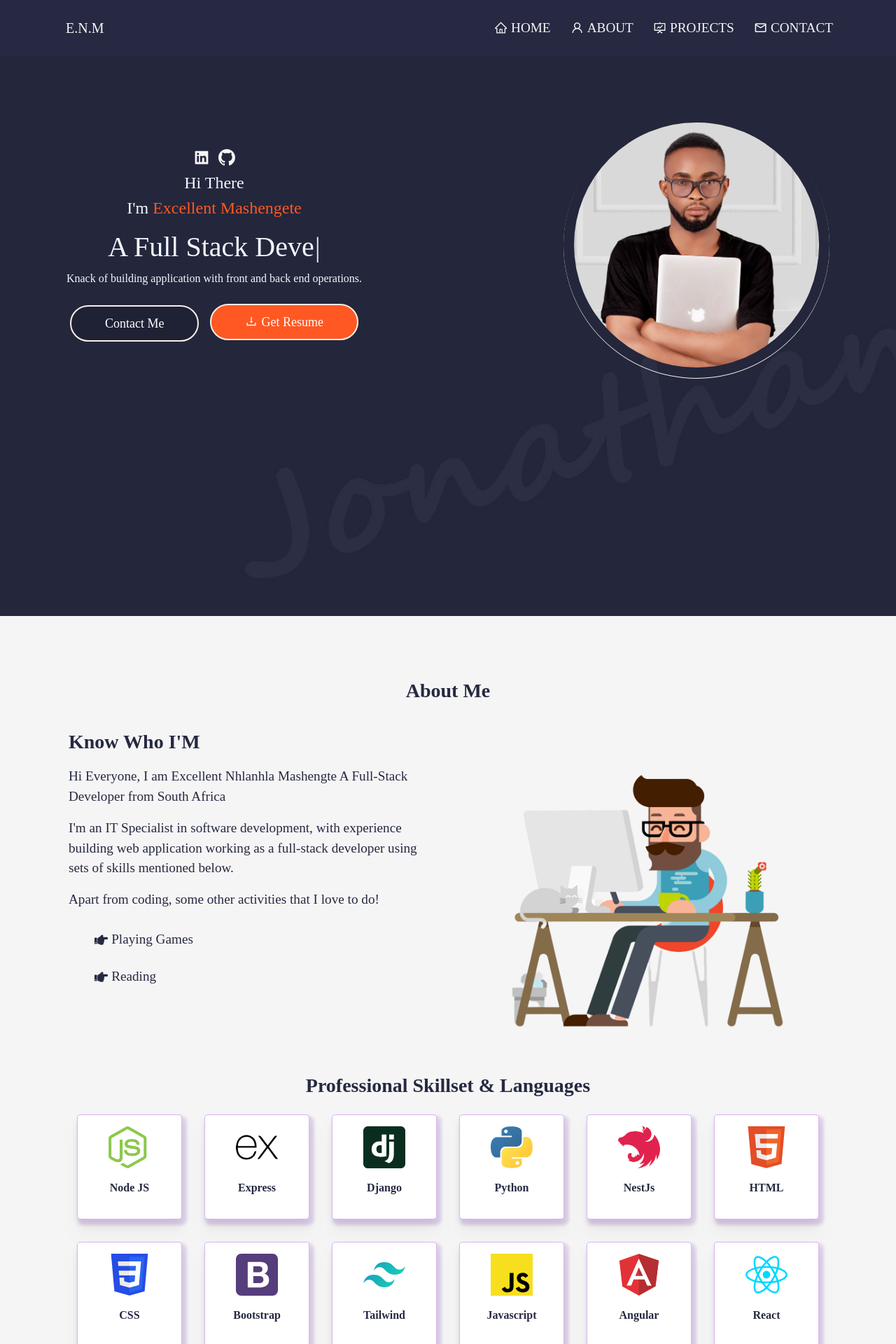
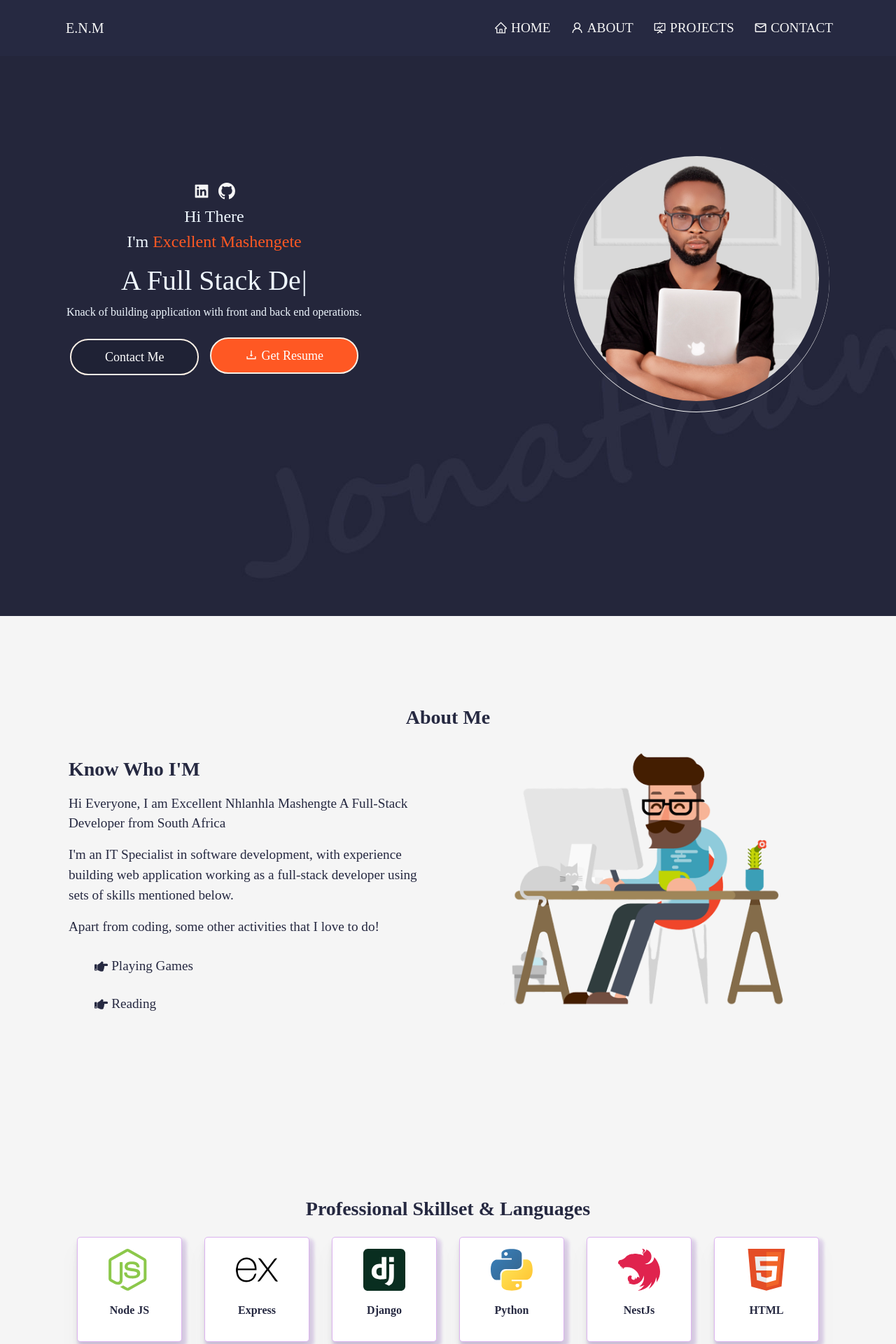
Before and after one commit to Excellent-Mashengete/react-portfolio, a React (Create React App) app: page / in a window 1280 px wide. Shown: the top 1920 px of the page at 70% size. Built offline with nearby package versions, Linux system fonts and the light colour scheme.

Commit message:
complete app

```diff
--- a/src/Data/skills.js
+++ b/src/Data/skills.js
@@ -6,8 +6,6 @@ export const skillsData = [
     "NestJs",
     "HTML",
     "CSS",
-    "Bootstrap",
-    "Tailwind",
     "Javascript",
     "Angular",
     "React",
--- a/src/components/About/about.css
+++ b/src/components/About/about.css
@@ -6,7 +6,10 @@
 
 @media screen and (min-width: 1024px) {
     .about-parent{
-        padding-top: 7%;
+        padding-top: 10%;
+    }
+    .about-skills{
+        padding-top: 5%;
     }
 
 }
--- a/src/components/Home/home.css
+++ b/src/components/Home/home.css
@@ -10,3 +10,8 @@
         padding-top: 10%;
     }
 }
+@media screen and (min-width: 1024px) {
+    .profile{
+        padding-top: 10%;
+    }
+}
--- a/src/components/Home/home.jsx
+++ b/src/components/Home/home.jsx
@@ -3,12 +3,11 @@ import Profile from './Profile/profile';
 
 function Home(){
     return(
-
-            <div className='home-container'>
-                <div className='profile lg:xl:pt-20'>
-                    <Profile />
-                </div>
+        <div className='home-container'>
+            <div className='profile '>
+                <Profile />
             </div>
+        </div>
     );
 }
 export default Home;
--- a/src/components/Navbar/navbar.css
+++ b/src/components/Navbar/navbar.css
@@ -54,6 +54,7 @@
 .navbar-nav .nav-link.active {
     color: var(--dark-orange)!important;
 }
+
 /* Styling a static navbar */
 .navbar {
     font-family: "Poppins";
@@ -69,6 +70,7 @@
     position: relative;
     width: 100%;
 }
+@media screen  and (min-width: 1024px){
     /* Create line below nav links and hide the lines created */
     .navbar-nav .nav-link:before {
         content: "";
@@ -129,6 +131,13 @@
         visibility: visible;
         width: 80%;
     }
+}
+
+@media screen and (max-width:1023px) {
+    .navbar .container{
+        background-color: var(--font-color);
+    }
+}
 
 /*
 .sticky .navbar-brand, .sticky .navbar-brand:hover, .sticky .navbar-nav .nav-link{
--- a/src/components/Navbar/navbar.jsx
+++ b/src/components/Navbar/navbar.jsx
@@ -19,7 +19,7 @@ function Header() {
 
   return (
       <Navbar collapseOnSelect expand="lg" sticky='top' className={navColour ? "sticky" : "navbar"} >
-        <Container >
+        <Container  >
           <Navbar.Brand href="#">E.N.M</Navbar.Brand>
           <Navbar.Toggle className="text-white" aria-controls="responsive-navbar-nav" >
             <span></span>
--- a/src/components/Profile/profile.css
+++ b/src/components/Profile/profile.css
@@ -15,8 +15,11 @@
 }
 
 .card-profile .image{
-    padding-top: 40px;
+    margin-top: -30px;
 }
 .userabout-container{
     margin-bottom: 20px;
 }
+.userabout-container{
+    height: 70vh;
+}
--- a/src/components/Profile/profile.jsx
+++ b/src/components/Profile/profile.jsx
@@ -35,7 +35,7 @@ function Profile() {
                                 </div>
                             </div>
 
-                            <div className='card-profile'>
+                            <div className='card-profile' >
                                 <div className='image'>
                                     <img src={profileImage} alt="profile" />
                                 </div>
--- a/src/components/Projects/project.css
+++ b/src/components/Projects/project.css
@@ -58,7 +58,7 @@
 
 @media screen and (min-width: 1024px) {
     .projects-parent{
-        padding-top: 7%;
+        padding-top: 10%;
     }
 }
 
```
Lines whose indentation alone changed are shown as unchanged.
